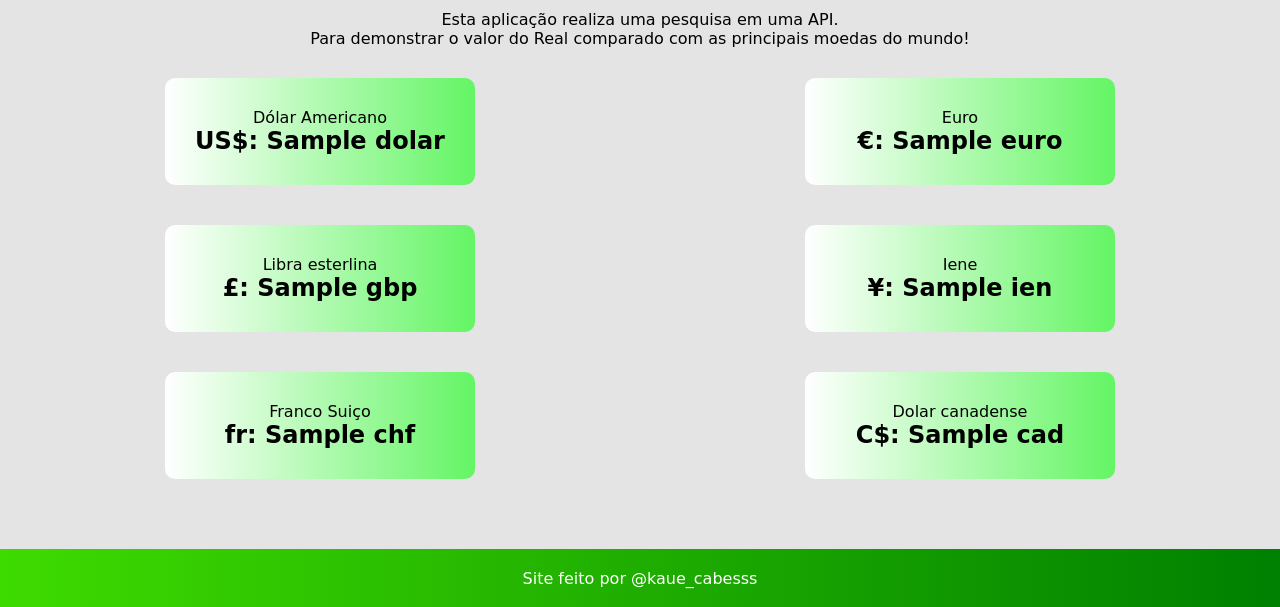
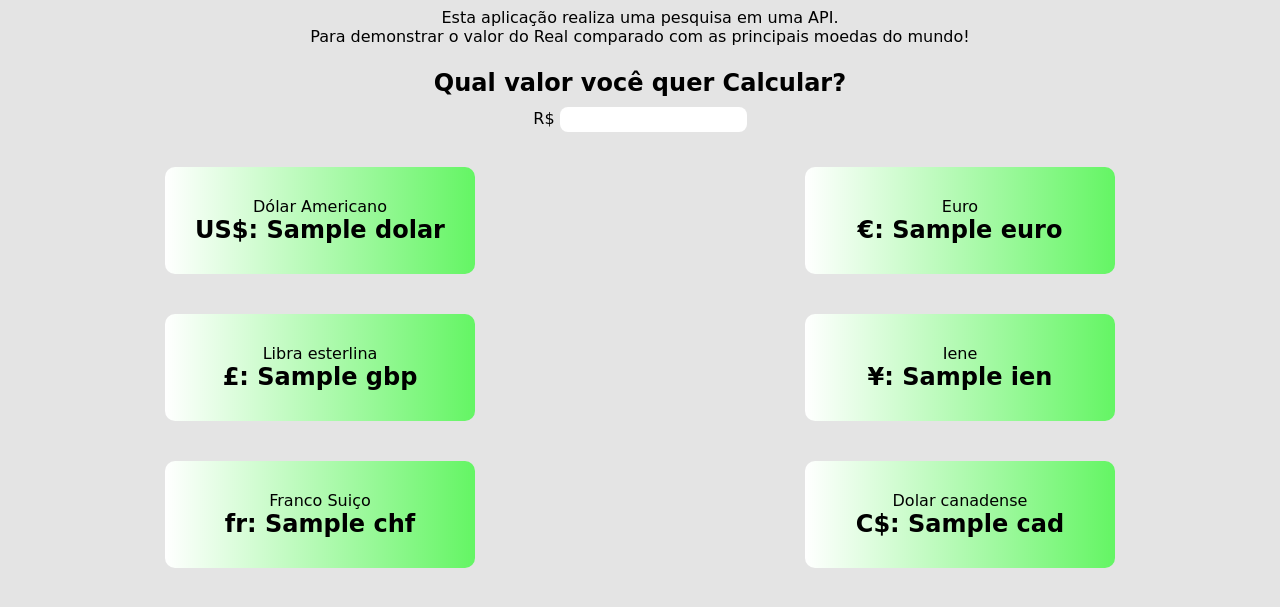
Before and after one commit to Kaue-Francisco/Cotas-de-Moedas, a Flask app: template templates/index.html in a window 1280 px wide. Shown: the part 58-665 px from the top of the page. Run offline with Flask 2, Linux system fonts and the light colour scheme; the template is opened without the code that fills it: most values are stand-ins (such as "Sample title", 1, 10 or a date in 2020); some web fonts are replaced.

Commit message:
Fiz tratamento de Erro, e fiz um nova função!

```diff
--- a/main.py
+++ b/main.py
@@ -2,9 +2,7 @@
 import requests
 
 # Para criar uma página na Web
-from flask import Flask, render_template
-import pprint
-
+from flask import Flask, render_template, request
 
 # Cotação para o  Americano
 r = requests.get(f'https://economia.awesomeapi.com.br/json/last/USD-BRL')
@@ -49,9 +47,31 @@ cad = cad[:4]
 
 # Inicialização do Python Flask, para demonstrar a cotação
 app = Flask(__name__)
-@app.get('/')
+@app.route('/', methods = ['POST'])
 def index():
-    return render_template('index.html', dolar=dolar, euro=euro, ien=ien, gbp=gbp, chf=chf, cad=cad)
+
+    # Definindo os valores!
+    valor = request.form['valor']
+    _dolar = 0
+    _euro = 0
+    _ien = 0
+    _gbp = 0
+    _chf = 0
+    _cad = 0
+
+    # Convertendo os valores
+    if float(valor) <= 0:
+        valor = 1
+    else:
+        _dolar = '{:.2f}'.format(float(dolar) * float(valor))
+        _euro = '{:.2f}'.format(float(euro) * float(valor))
+        _ien = '{:.2f}'.format(float(ien) * float(valor))
+        _gbp = '{:.2f}'.format(float(gbp) * float(valor))
+        _chf = '{:.2f}'.format(float(chf) * float(valor))
+        _cad = '{:.2f}'.format(float(cad) * float(valor))
+
+
+    return render_template('index.html', dolar=_dolar, euro=_euro,  ien=_ien,  gbp=_gbp,  chf=_chf,  cad=_cad)
 
 if __name__ == "__main__":
     app.run(debug=True)
--- /dev/null
+++ b/static/function.js
@@ -0,0 +1,4 @@
+var teste = 'oi';
+function calcular(num) {
+    var numero = num;
+};
--- a/static/style.css
+++ b/static/style.css
@@ -20,6 +20,14 @@ footer {
     color: white;
     text-align: center;
     padding: 20px;
+}
+
+input {
+    border: none;
+    border-radius: 8px;
+    text-align: center;
+    margin-top: 10px;
+    padding: 5px;
 }
 
 .container img {
@@ -51,5 +59,12 @@ footer {
 
 .desc {
     text-align: center;
-    margin: 10px;
+    margin: 8px;
 }
+
+.calc {
+    margin-left: 50%;
+    transform: translate(-50%);
+    text-align: center;
+    padding: 15px;
+}
--- a/templates/index.html
+++ b/templates/index.html
@@ -21,6 +21,17 @@
     <div class="desc">
         <p>Esta aplicação realiza uma pesquisa em uma API. <br> Para demonstrar o valor do Real comparado com as principais moedas do mundo!</p>
     </div>
+
+
+    <!-- Converter o Valor que o Usuário escolher. -->
+    <div class="calc">
+        <h2>Qual valor você quer Calcular?</h2>
+        <form action="{{ url_for('index') }}" method="post">
+            <label>R$</label>
+            <input type="number" name="valor"></input>
+        </form>
+    </div>
+
 
     <!-- Uma box representando a cotação do dolar e Euro -->
     <div class="bigbox">
```
